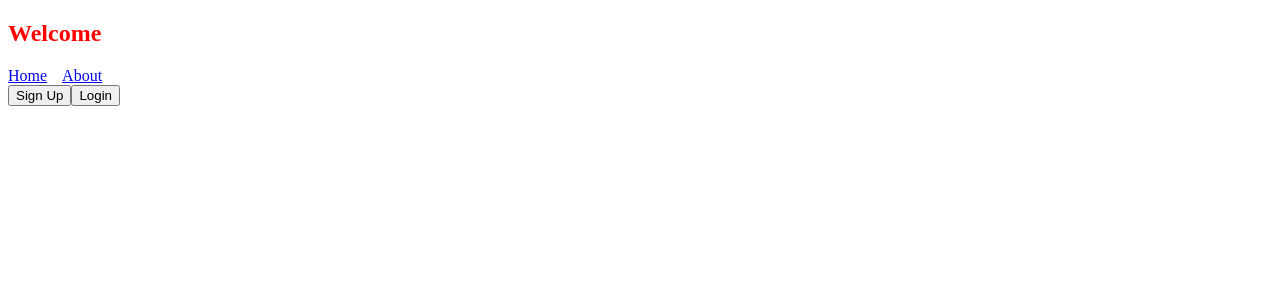
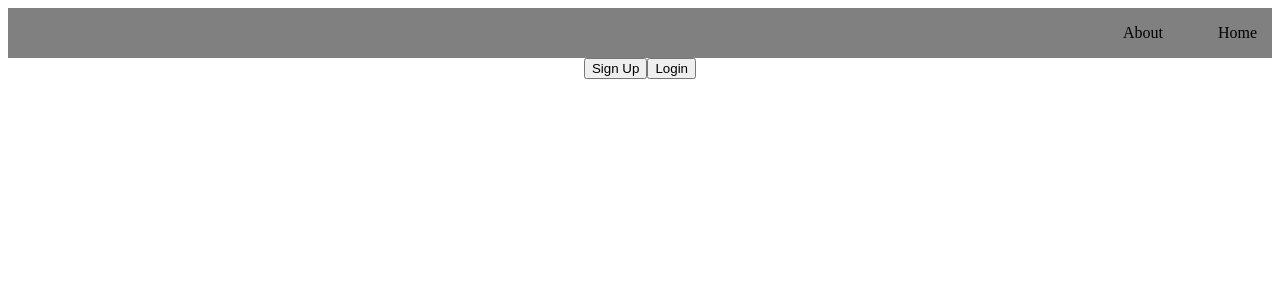
Before and after one commit to vladtrebukhov/loginsignupui, a Next.js app: page /Welcome in a window 1280 px wide. Shown: the top 300 px of the page. Built offline with nearby package versions, Linux system fonts and the light colour scheme.

Commit message:
added grid layout for forms and refactoring

```diff
--- a/pages/About.js
+++ b/pages/About.js
@@ -1,9 +1,12 @@
 import Header from "./components/Header";
+import CenterLayout from "./components/CenterLayout";
 
 const About = () => (
   <div className="about">
     <Header />
-    <div>Version 1.0</div>
+    <CenterLayout>
+      <div>Version 1.0</div>
+    </CenterLayout>
   </div>
 );
 
--- a/pages/Login.js
+++ b/pages/Login.js
@@ -1,9 +1,10 @@
 import Header from "./components/Header";
+import LoginForm from "./components/LoginForm";
 
 const Login = () => (
   <div className="loginPage">
     <Header />
-    <div>Login</div>
+    <LoginForm />
   </div>
 );
 
--- a/pages/SignUp.js
+++ b/pages/SignUp.js
@@ -2,7 +2,7 @@ import CreateAccountForm from "./components/CreateAccountForm";
 import Header from "./components/Header";
 
 const SignUp = () => (
-  <div class="signUpPage">
+  <div className="signUpPage">
     <Header />
     <CreateAccountForm />
   </div>
--- a/pages/Welcome.js
+++ b/pages/Welcome.js
@@ -1,10 +1,13 @@
 import Header from "./components/Header";
 import ActionMenu from "./components/ActionMenu";
+import CenterLayout from "./components/CenterLayout";
 
 const Welcome = () => (
   <div className="welcomePage">
     <Header />
-    <ActionMenu />
+    <CenterLayout>
+      <ActionMenu />
+    </CenterLayout>
   </div>
 );
 
--- /dev/null
+++ b/pages/components/CenterLayout.js
@@ -0,0 +1,13 @@
+const containerCenter = {
+  display: "flex",
+  justifyContent: "center",
+  alignItems: "center"
+};
+
+const CenterLayout = props => (
+  <div className="container-center" style={containerCenter}>
+    {props.children}
+  </div>
+);
+
+export default CenterLayout;
--- a/pages/components/Header.js
+++ b/pages/components/Header.js
@@ -1,25 +1,28 @@
 import Link from "next/link";
 
 const linkStyle = {
-  marginRight: 15
+  paddingRight: 15,
+  float: "right",
+  cursor: "pointer"
 };
 
 const headerStyle = {
-  color: "red"
+  backgroundColor: "gray",
+  height: "50px",
+  position: "relative"
 };
 
 const Header = props => (
-  <div className="header">
-    <h2 style={headerStyle}>Welcome</h2>
+  <div className="header" style={headerStyle}>
     <Link href="/">
-      <a style={linkStyle} className="header-nav" id="header-nav-home">
+      <ul style={linkStyle} className="header-nav" id="header-nav-home">
         Home
-      </a>
+      </ul>
     </Link>
     <Link href="/about">
-      <a style={linkStyle} className="header-nav" id="header-nav-about">
+      <ul style={linkStyle} className="header-nav" id="header-nav-about">
         About
-      </a>
+      </ul>
     </Link>
   </div>
 );
```
Also changed, not shown: pages/components/CreateAccountForm.js (+14 -10 lines), pages/components/LoginForm.js (added, +13 -0 lines).
